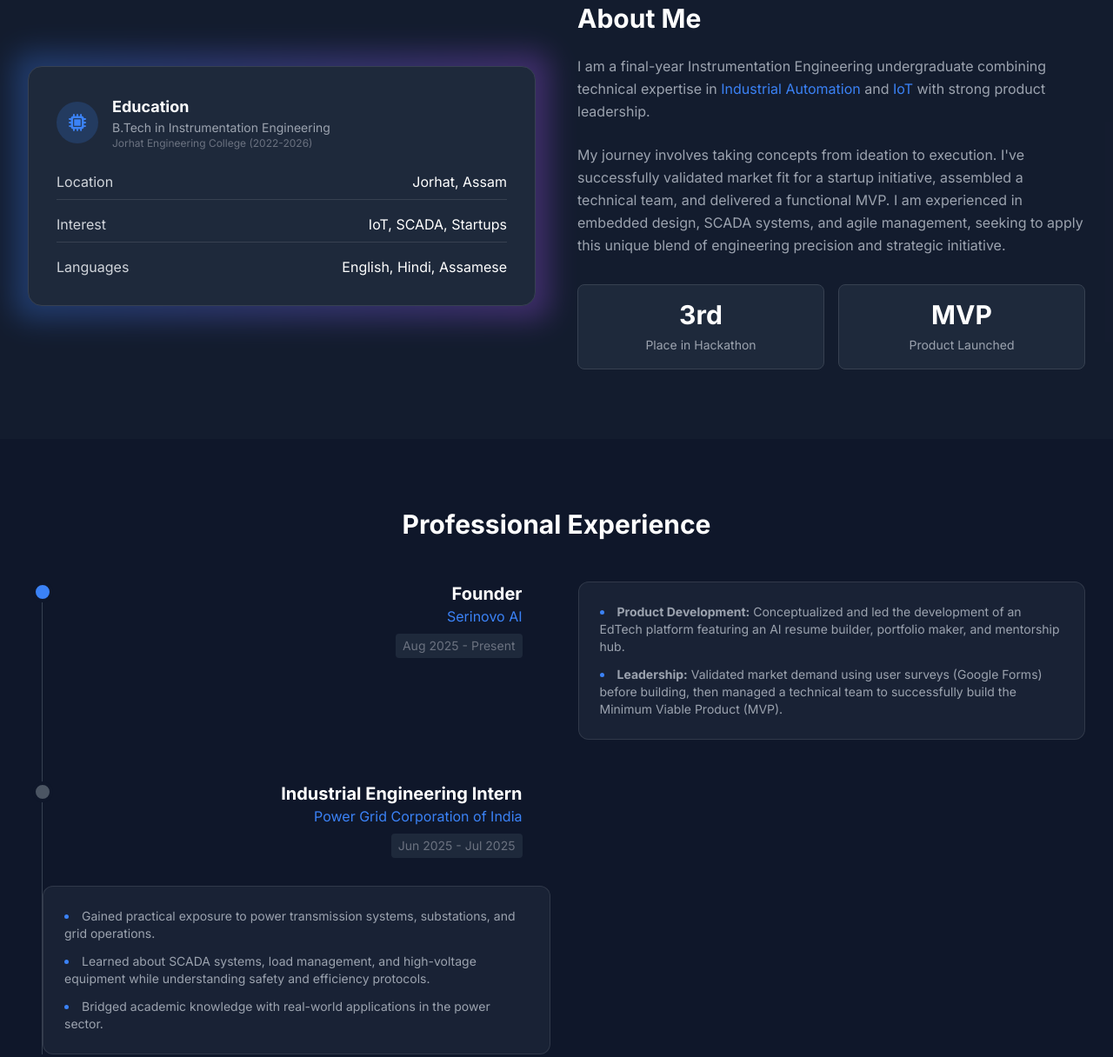
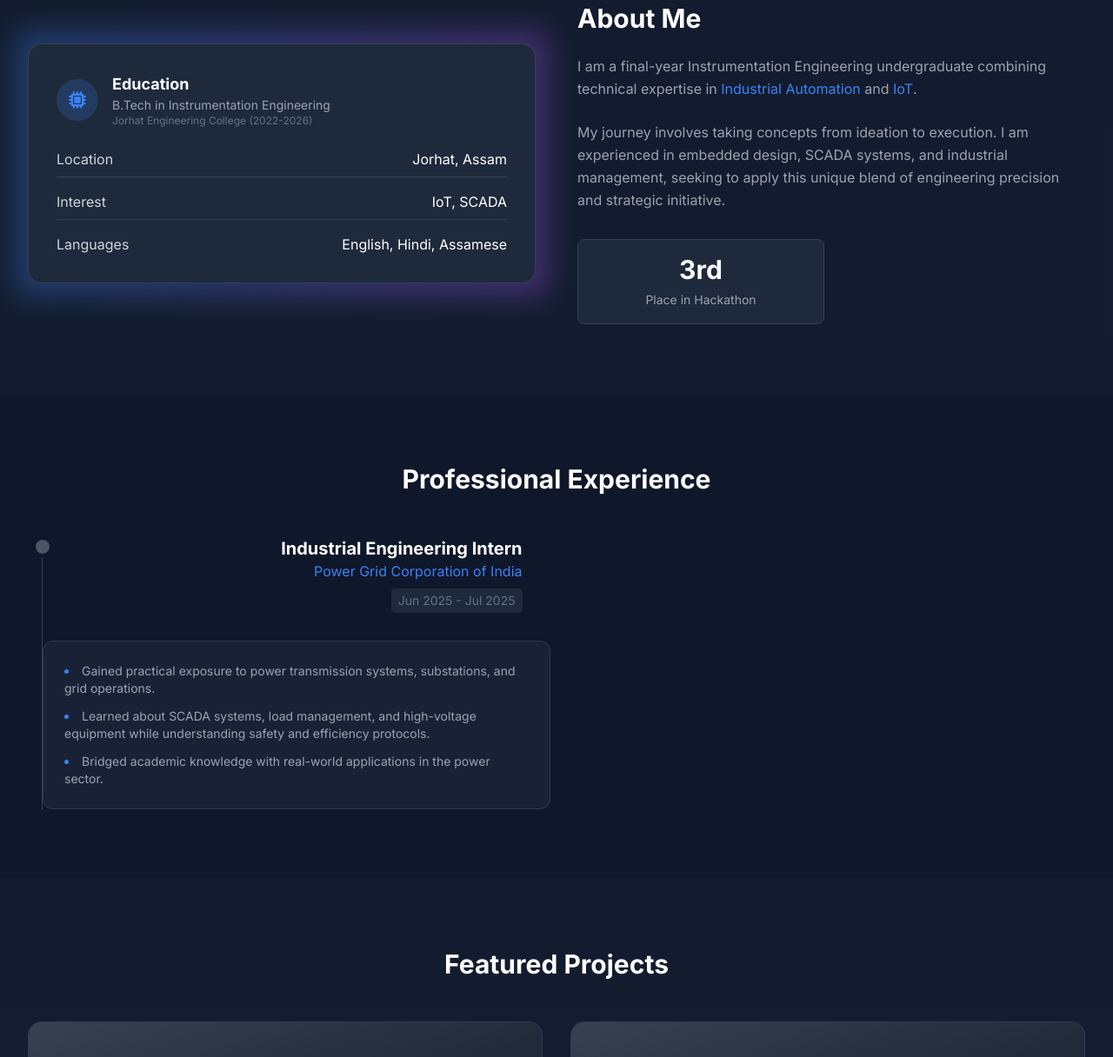
Before and after one commit to B-Bhatta/mishra, a plain HTML site: page index.html in a window 1280 px wide. Shown: the part 877-2093 px from the top of the page at 87% size. Drawn offline with nearby package versions, Linux system fonts and the light colour scheme.

Commit message:
Revise profile details and remove MVP launch section
Updated job title and interests in the profile section. Removed MVP launch details and adjusted descriptions for clarity.

```diff
--- a/index.html
+++ b/index.html
@@ -1,3 +1,4 @@
+
 <!DOCTYPE html>
 <html lang="en" class="scroll-smooth">
 <head>
@@ -101,9 +102,9 @@
                 Hello, I'm <span class="text-transparent bg-clip-text bg-gradient-to-r from-primary to-purple-400">Divyansh Mishra</span>
             </h1>
             <p class="mt-4 max-w-2xl mx-auto text-xl text-gray-400">
-                Instrumentation Engineer & Founder. Bridging the gap between
+                Instrumentation Engineer. Bridging the gap between
                 <span class="text-white font-medium">Industrial Automation</span> and
-                <span class="text-white font-medium">Innovative Product Leadership</span>.
+                <span class="text-white font-medium">Innovative Solutions</span>.
             </p>
             <div class="mt-10 flex justify-center gap-4">
                 <a href="#contact" class="px-8 py-3 rounded-full bg-primary text-white font-semibold hover:bg-blue-600 transition-all shadow-lg shadow-blue-500/25">
@@ -144,7 +145,7 @@
                             </div>
                             <div class="flex justify-between items-center border-b border-gray-700 pb-2">
                                 <span class="text-gray-300">Interest</span>
-                                <span class="text-white">IoT, SCADA, Startups</span>
+                                <span class="text-white">IoT, SCADA</span>
                             </div>
                             <div class="flex justify-between items-center">
                                 <span class="text-gray-300">Languages</span>
@@ -158,19 +159,15 @@
                     <p class="text-gray-400 mb-6 leading-relaxed">
                         I am a final-year Instrumentation Engineering undergraduate combining technical expertise in
                         <span class="text-primary font-medium">Industrial Automation</span> and
-                        <span class="text-primary font-medium">IoT</span> with strong product leadership.
+                        <span class="text-primary font-medium">IoT</span>.
                     </p>
                     <p class="text-gray-400 mb-8 leading-relaxed">
-                        My journey involves taking concepts from ideation to execution. I've successfully validated market fit for a startup initiative, assembled a technical team, and delivered a functional MVP. I am experienced in embedded design, SCADA systems, and agile management, seeking to apply this unique blend of engineering precision and strategic initiative.
+                        My journey involves taking concepts from ideation to execution. I am experienced in embedded design, SCADA systems, and industrial management, seeking to apply this unique blend of engineering precision and strategic initiative.
                     </p>
                     <div class="grid grid-cols-2 gap-4">
                         <div class="p-4 bg-secondary rounded-lg border border-gray-700 text-center">
                             <span class="block text-3xl font-bold text-white mb-1">3rd</span>
                             <span class="text-sm text-gray-400">Place in Hackathon</span>
-                        </div>
-                        <div class="p-4 bg-secondary rounded-lg border border-gray-700 text-center">
-                            <span class="block text-3xl font-bold text-white mb-1">MVP</span>
-                            <span class="text-sm text-gray-400">Product Launched</span>
                         </div>
                     </div>
                 </div>
@@ -187,34 +184,12 @@
 
                 <!-- Experience 1 -->
                 <div class="relative pl-8 md:pl-0">
-                    <div class="absolute -left-3 top-0 w-6 h-6 rounded-full bg-primary border-4 border-dark"></div>
+                    <div class="absolute -left-3 top-0 w-6 h-6 rounded-full bg-gray-600 border-4 border-dark"></div>
                     <div class="md:grid md:grid-cols-2 md:gap-8">
                         <div class="md:text-right md:pr-8 mb-2 md:mb-0">
-                            <h3 class="text-xl font-bold text-white">Founder</h3>
-                            <h4 class="text-primary font-medium">Serinovo AI</h4>
-                            <span class="text-sm text-gray-500 bg-secondary px-2 py-1 rounded inline-block mt-2">Aug 2025 - Present</span>
+                            <!-- Placeholder for alignment on desktop -->
                         </div>
                         <div class="glass-card p-6 rounded-xl hover:border-primary/50 transition-colors">
-                            <ul class="space-y-3 text-gray-400 text-sm list-disc list-inside marker:text-primary">
-                                <li>
-                                    <strong>Product Development:</strong> Conceptualized and led the development of an EdTech platform featuring an AI resume builder, portfolio maker, and mentorship hub.
-                                </li>
-                                <li>
-                                    <strong>Leadership:</strong> Validated market demand using user surveys (Google Forms) before building, then managed a technical team to successfully build the Minimum Viable Product (MVP).
-                                </li>
-                            </ul>
-                        </div>
-                    </div>
-                </div>
-
-                <!-- Experience 2 -->
-                <div class="relative pl-8 md:pl-0">
-                    <div class="absolute -left-3 top-0 w-6 h-6 rounded-full bg-gray-600 border-4 border-dark"></div>
-                    <div class="md:grid md:grid-cols-2 md:gap-8">
-                        <div class="md:text-right md:pr-8 mb-2 md:mb-0 order-1">
-                            <!-- Placeholder for alignment on desktop -->
-                        </div>
-                        <div class="glass-card p-6 rounded-xl hover:border-primary/50 transition-colors order-2">
                             <div class="md:hidden mb-4">
                                 <h3 class="text-xl font-bold text-white">Industrial Engineering Intern</h3>
                                 <h4 class="text-primary font-medium">Power Grid Corporation of India Limited</h4>
@@ -357,14 +332,6 @@
                             Secured podium finish in a 24-hour intensive hackathon organized by Assam Engineering College. Demonstrated rapid prototyping and team problem-solving under pressure.
                         </p>
                     </div>
-
-                    <div class="glass-card p-6 rounded-xl border-l-4 border-primary">
-                        <h3 class="text-lg font-bold text-white">Startup MVP Launch</h3>
-                        <p class="text-sm text-primary font-semibold mb-2">Serinovo AI</p>
-                        <p class="text-gray-400 text-sm">
-                            Successfully led a team from ideation to the launch of a functional MVP for an EdTech SaaS product, validating Product-Market Fit with real user data.
-                        </p>
-                    </div>
                 </div>
 
             </div>
```
